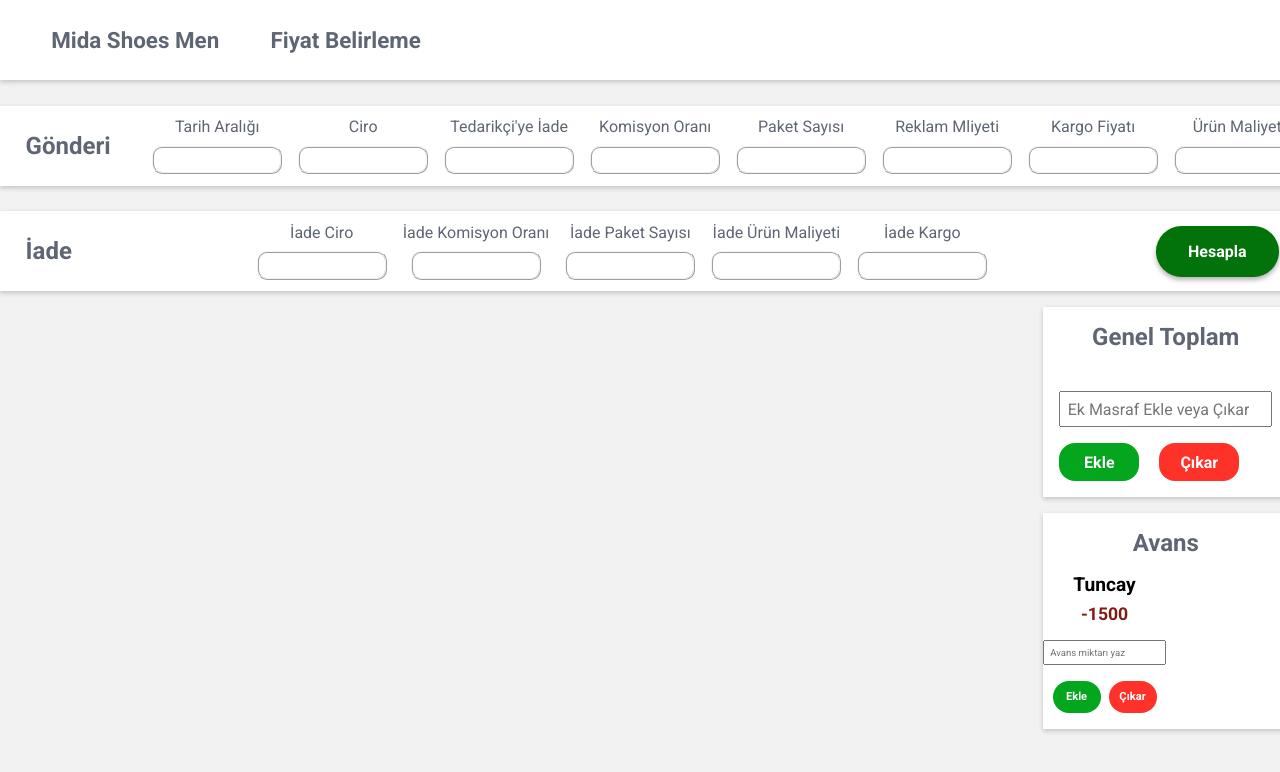
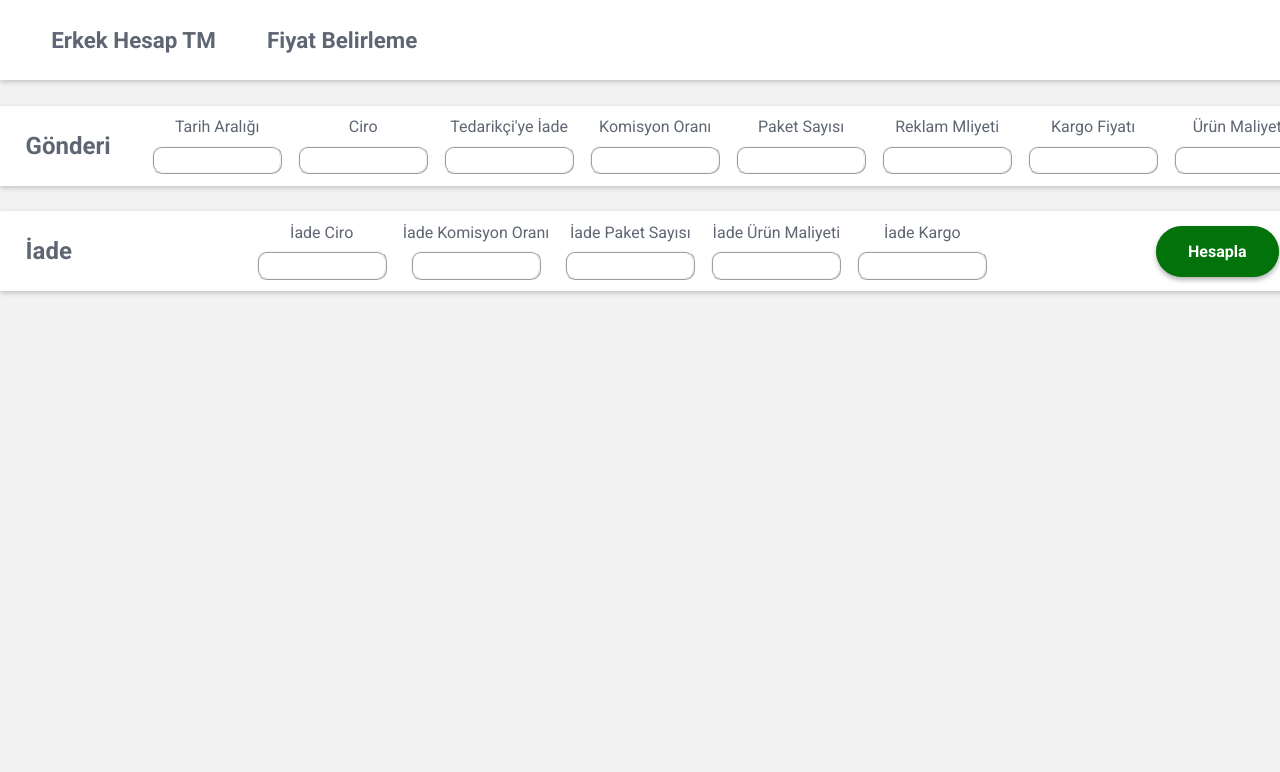
Before and after one commit to atheelarouge/muhasebe, a website: page index.html in a window 1280 px wide. Shown: the top 772 px of the page. Drawn offline with Linux system fonts and the light colour scheme.

Commit message:
4th commit

```diff
--- a/index.html
+++ b/index.html
@@ -9,14 +9,14 @@
     integrity="sha512-iBBXm8fW90+nuLcSKlbmrPcLa0OT92xO1BIsZ+ywDWZCvqsWgccV3gFoRBv0z+8dLJgyAHIhR35VZc2oM/gI1w=="
     crossorigin="anonymous" />
   <link rel="stylesheet" href="style.css">
-  <title>Erkek Hesap TMA</title>
+  <title>Fiyat Belirleme</title>
 </head>
 
 <body>
   <nav id="nav">
     <div id="logo">
       <div id="logo">
-        <a href="/index.html">Mida Shoes Men</a>
+        <a href="/index.html">Erkek Hesap TM</a>
       </div>
     </div>
     <div id="logo">
@@ -115,40 +115,7 @@
         <p>Tarih: <strong>17 Mart</strong> / Ciro: <strong>3.175 TL</strong> / S.Adedi: <strong>20</strong> / A.B.Reklam: <strong>29,3 TL</strong> / KDV: <strong>317,5TL</strong>  /T.Komisyon: <strong>571,5 TL</strong> / Kargo Bedeli: <strong>200 TL</strong> / Ürün Bedeli: <strong>900 TL</strong> / Ü.Paketleme Masrafı: <strong>200 TL</strong> / Reklam: <strong>400 TL</strong> / Kar: <strong>586 TL</strong></p>
     </li> -->
     </div>
-    <div class="genel">
-      <div id="genel_hesap">
-        <h2>Genel Toplam</h2>
-        <div id="toplam_gelir">
-        </div>
-        <div class="toplam_gelir_div">
-          <input name="toplam_gelir_input" type="number" id="toplam_gelir_input"
-            placeholder="Ek Masraf Ekle veya Çıkar">
-        </div>
-        <button class="toplam_gelir_arti" type="submit">Ekle</button>
-        <button class="toplam_gelir_eksi" type="submit">Çıkar</button>
-      </div>
 
-      <div id="avans">
-        <h2 id="avans_header">Avans</h2>
-        <div class="avans_toplam">
-          <div class="tuncay">
-            <h4 id="tuncay_header">Tuncay</h4>
-            <h4 id="avans_miktar_tun">-1500</h4>
-            <div class="avans_input">
-              <input type="number" id="tuncay_avans_input" placeholder="Avans miktarı yaz">
-            </div>
-            <div class="avans_btn">
-              <button class="avans_btn_ekle_tun">Ekle</button>
-              <button class="avans_btn_cıkar_tun">Çıkar</button>
-            </div>
-          </div>
-        </div>
-      </div>
-    </div>
-    </div>
-  </section>
-
-  <script src="app.js"></script>
   <script src="vars.js"></script>
 </body>
 
```
